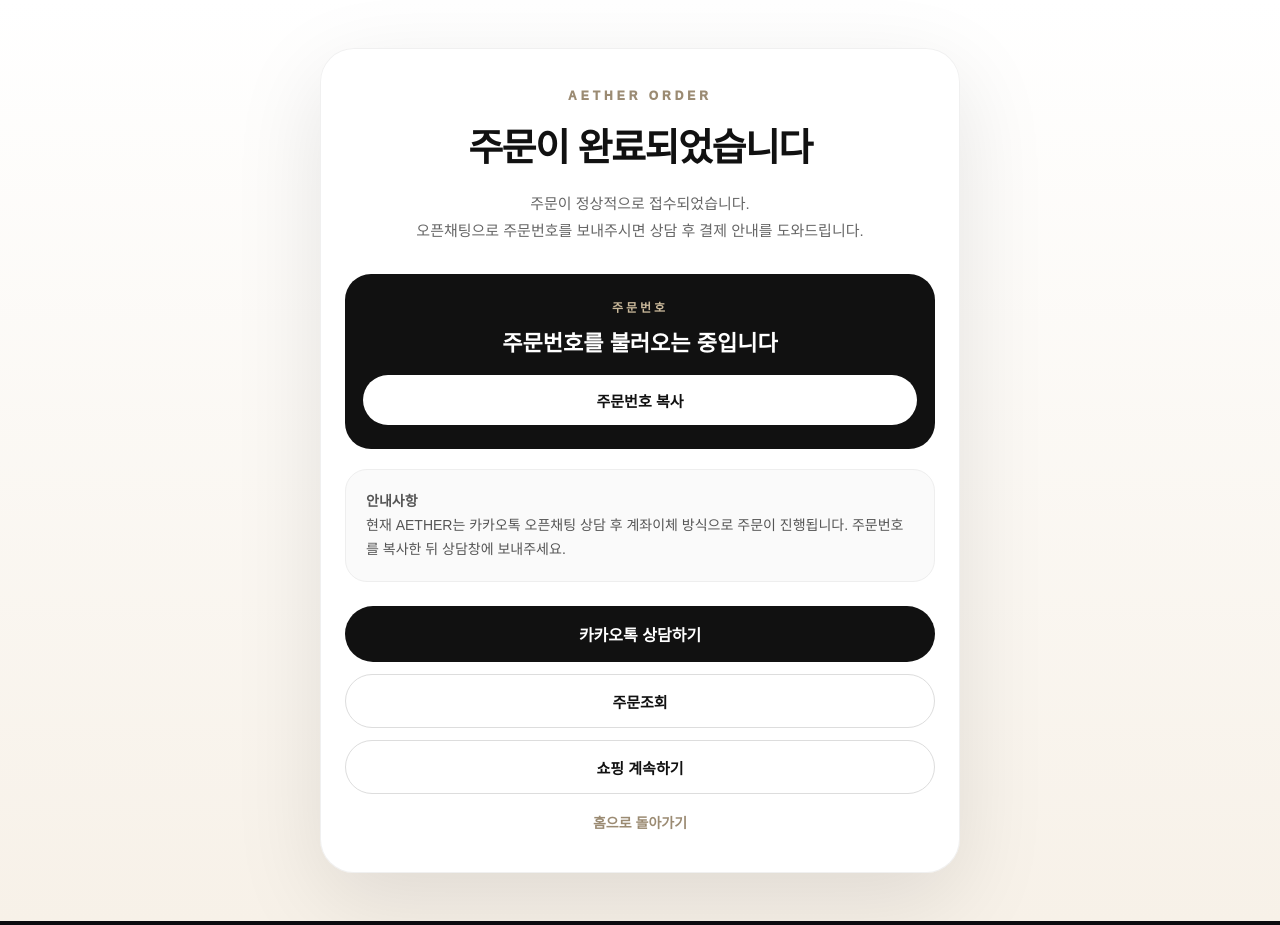
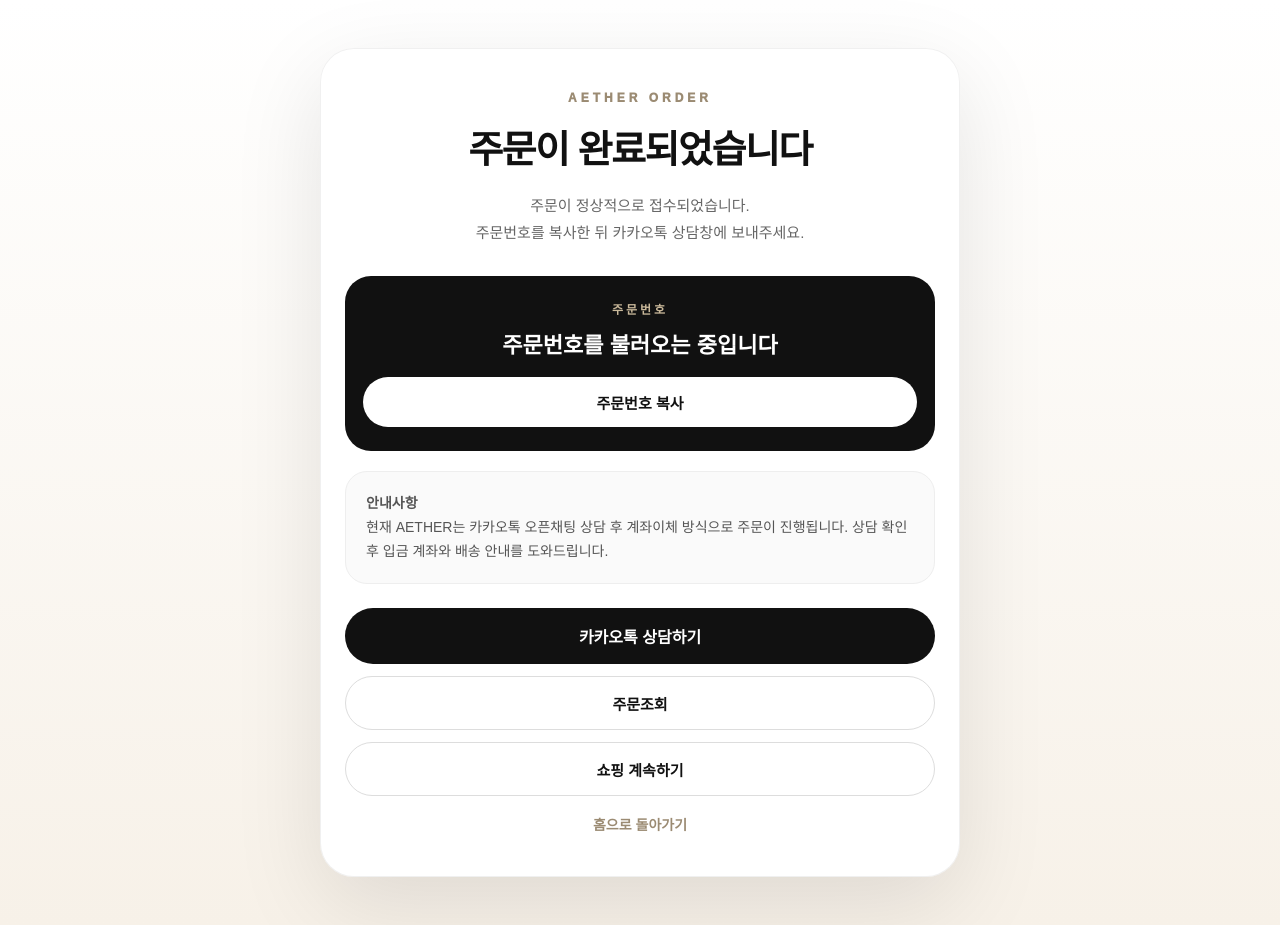
Before and after one commit to hanbin818/aether-shop, a Next.js app: page /order-complete in a window 1280 px wide. Built offline with nearby package versions, Linux system fonts and the light colour scheme.

Commit message:
주문완료 페이지 개선

```diff
--- a/app/order-complete/page.tsx
+++ b/app/order-complete/page.tsx
@@ -35,7 +35,7 @@ export default function OrderCompletePage() {
         <p style={descStyle}>
           주문이 정상적으로 접수되었습니다.
           <br />
-          오픈채팅으로 주문번호를 보내주시면 상담 후 결제 안내를 도와드립니다.
+          주문번호를 복사한 뒤 카카오톡 상담창에 보내주세요.
         </p>
 
         <div style={orderBoxStyle}>
@@ -45,7 +45,7 @@ export default function OrderCompletePage() {
             {orderNumber || "주문번호를 불러오는 중입니다"}
           </h2>
 
-          <button onClick={copyOrderNumber} style={copyButtonStyle}>
+          <button type="button" onClick={copyOrderNumber} style={copyButtonStyle}>
             주문번호 복사
           </button>
         </div>
@@ -54,7 +54,7 @@ export default function OrderCompletePage() {
           <strong>안내사항</strong>
           <p>
             현재 AETHER는 카카오톡 오픈채팅 상담 후 계좌이체 방식으로 주문이
-            진행됩니다. 주문번호를 복사한 뒤 상담창에 보내주세요.
+            진행됩니다. 상담 확인 후 입금 계좌와 배송 안내를 도와드립니다.
           </p>
         </div>
 
@@ -95,7 +95,7 @@ const cardStyle = {
   maxWidth: "640px",
   background: "rgba(255,255,255,0.96)",
   borderRadius: "34px",
-  padding: "40px 24px",
+  padding: "42px 24px",
   textAlign: "center" as const,
   border: "1px solid rgba(0,0,0,0.06)",
   boxShadow: "0 28px 90px rgba(0,0,0,0.1)",
```
